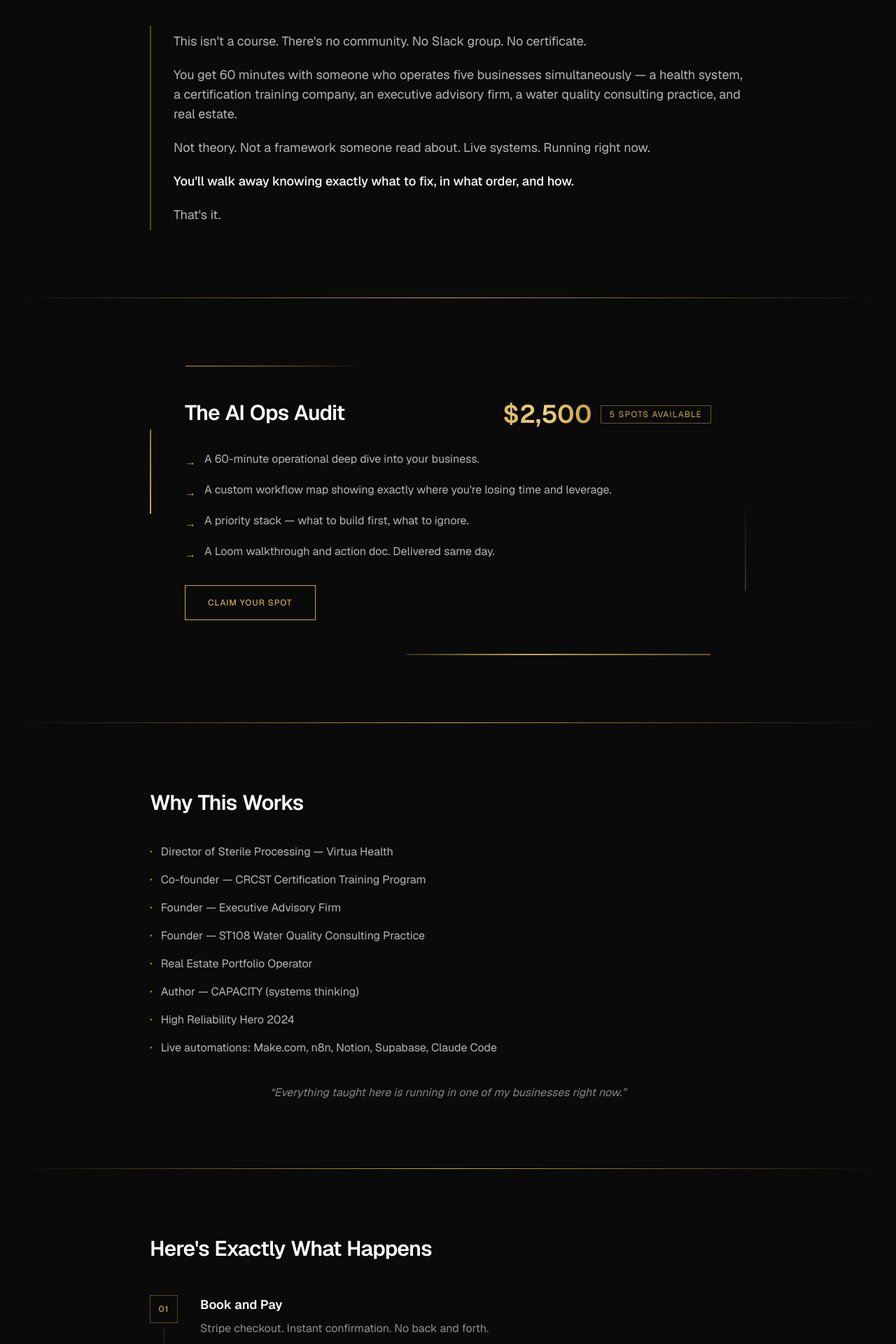
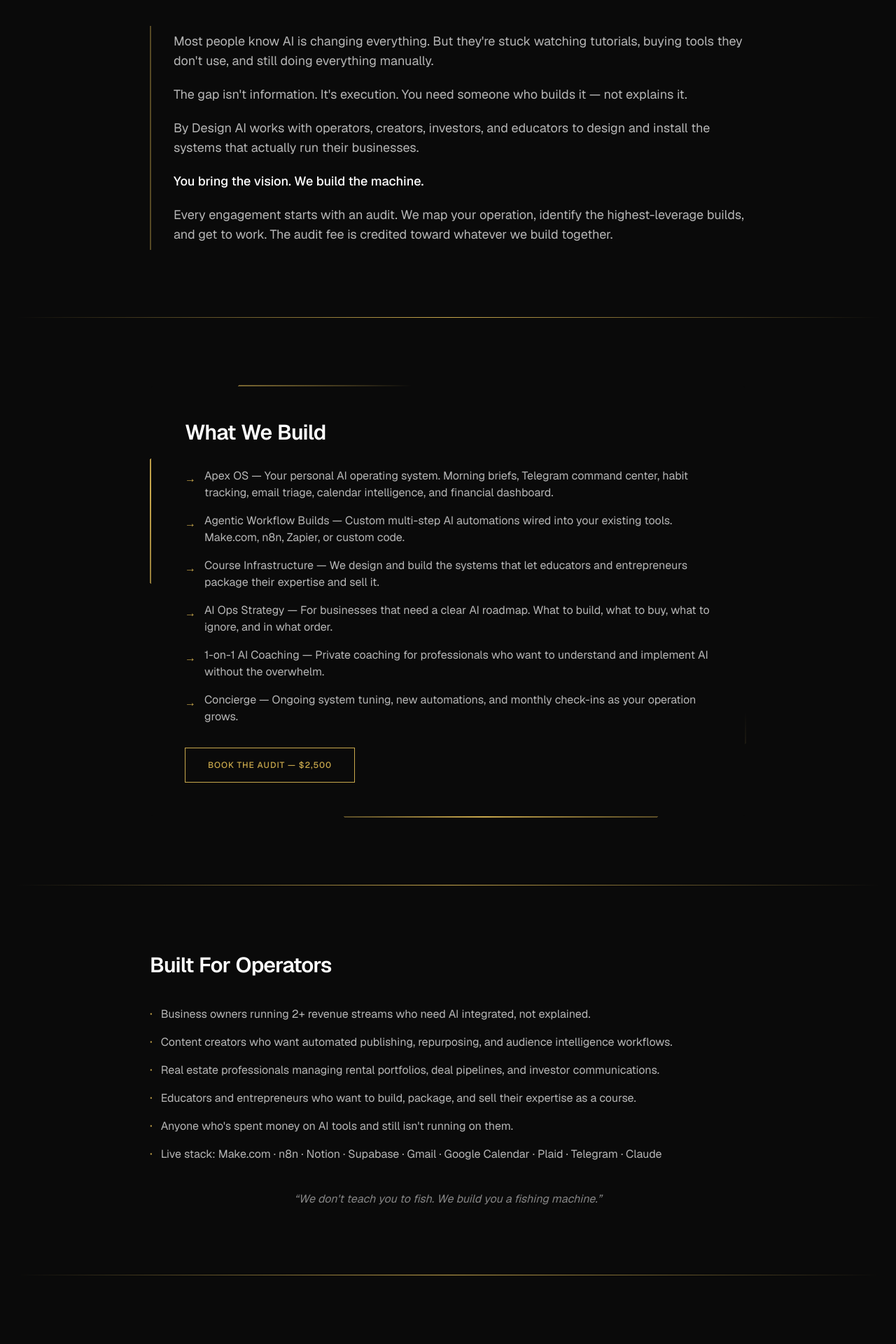
Before and after one commit to terrysc107-cloud/by-design-ai-, a Next.js app: page / in a window 1280 px wide. Shown: the part 860-2780 px from the top of the page at 70% size. Built offline with nearby package versions, Linux system fonts and the light colour scheme.

Commit message:
feat: reposition By Design AI as AI expert consultant brand with Apex OS
Full landing page repositioned: consultant brand (By Design AI), Apex OS product, audit-first funnel, 5 service specializations, no pricing on downstream services — audit fee credited to any build.

```diff
--- a/app/layout.tsx
+++ b/app/layout.tsx
@@ -4,12 +4,12 @@ import './globals.css'
 import SmoothScrollProvider from '@/components/providers/SmoothScrollProvider'
 
 export const metadata: Metadata = {
-  title: 'By Design AI — AI Operations Coaching',
+  title: 'By Design AI — AI Expert Consulting',
   description:
-    'A 60-minute operational deep dive into your business. Built for operators doing $5K–$30K a month who are still the bottleneck.',
+    'AI strategy, agentic workflows, custom OS builds, and 1-on-1 coaching for business owners, content creators, and real estate professionals.',
   openGraph: {
-    title: 'By Design AI — AI Operations Coaching',
-    description: 'Stop being the bottleneck. 5 spots. No exceptions.',
+    title: 'By Design AI — AI Expert Consulting',
+    description: 'Stop learning about AI. Start running on it.',
     siteName: 'By Design AI',
   },
 }
--- a/components/layout/StickyMobileCTA.tsx
+++ b/components/layout/StickyMobileCTA.tsx
@@ -46,7 +46,7 @@ export default function StickyMobileCTA() {
             Processing…
           </>
         ) : (
-          '5 Spots Left — Book the Audit $2,500'
+          'Book the Audit — $2,500'
         )}
       </button>
     </motion.div>
--- a/components/sections/FinalCTA.tsx
+++ b/components/sections/FinalCTA.tsx
@@ -50,7 +50,7 @@ export default function FinalCTA() {
         />
 
         <h2 className="text-3xl md:text-5xl font-semibold text-white tracking-tight">
-          <TextReveal text="5 Spots. This Month Only." />
+          <TextReveal text="The First Call That Changes How You Work." />
         </h2>
 
         <motion.p
@@ -60,7 +60,7 @@ export default function FinalCTA() {
           viewport={{ once: true }}
           transition={{ duration: 0.7, ease: [0.16, 1, 0.3, 1], delay: 0.3 }}
         >
-          When they&apos;re gone they&apos;re gone. Next availability opens the following month. No waitlist. No exceptions.
+          Book the AI Ops Audit. Walk away knowing exactly what to build and how. The $2,500 audit fee is credited toward any service we take on together.
         </motion.p>
 
         <motion.div
@@ -71,7 +71,7 @@ export default function FinalCTA() {
           transition={{ duration: 0.7, ease: [0.16, 1, 0.3, 1], delay: 0.5 }}
         >
           <CTAButton onClick={handleCheckout} loading={loading} size="large">
-            I&apos;m Ready — Claim My Spot
+            Book the Audit — $2,500
           </CTAButton>
           {error && <p className="text-red-400 text-xs">{error}</p>}
         </motion.div>
@@ -83,7 +83,7 @@ export default function FinalCTA() {
           viewport={{ once: true }}
           transition={{ duration: 0.6, delay: 0.8 }}
         >
-          By Design AI works with a small number of operators at a time — by design.
+          Apex OS is configured to your operation — by design.
         </motion.p>
       </div>
     </section>
--- a/components/sections/Hero.tsx
+++ b/components/sections/Hero.tsx
@@ -62,13 +62,13 @@ export default function Hero() {
           animate={{ opacity: 1 }}
           transition={{ duration: 0.8, delay: 0.1 }}
         >
-          AI Operations Coaching
+          AI Strategy · Agentic Systems · Course Builds · 1-on-1 Coaching
         </motion.p>
 
         {/* Headline */}
         <h1 className="text-4xl md:text-6xl lg:text-7xl font-semibold leading-[1.05] tracking-tight text-white max-w-3xl">
           <TextReveal
-            text="Most People Aren't Ready for This."
+            text="Stop Learning About AI. Start Running on It."
             delay={0.2}
           />
         </h1>
@@ -80,7 +80,7 @@ export default function Hero() {
           animate={{ opacity: 1, y: 0 }}
           transition={{ duration: 0.7, ease: [0.16, 1, 0.3, 1], delay: 0.8 }}
         >
-          If you&apos;re doing $5K–$30K a month and you&apos;re still the bottleneck in your own business — this was built for you. If that&apos;s not you, this isn&apos;t the right fit.
+          By Design AI builds custom AI systems for business owners, content creators, and real estate professionals — from agentic workflows and personal OS builds to course infrastructure and private coaching. Done for you. Done right.
         </motion.p>
 
         {/* Micro-copy */}
@@ -90,7 +90,7 @@ export default function Hero() {
           animate={{ opacity: 1 }}
           transition={{ duration: 0.6, delay: 1.1 }}
         >
-          5 spots. No exceptions. No replays. No refunds.
+          Starts with an audit. Built for your operation.
         </motion.p>
 
         {/* CTA */}
@@ -101,7 +101,7 @@ export default function Hero() {
           className="flex flex-col items-center gap-3"
         >
           <CTAButton onClick={handleCheckout} loading={loading} size="large">
-            I&apos;m Ready — Book the Audit
+            Book the Audit — $2,500
           </CTAButton>
           {error && (
             <p className="text-red-400 text-xs">{error}</p>
--- a/components/sections/OfferLadder.tsx
+++ b/components/sections/OfferLadder.tsx
@@ -4,27 +4,31 @@ import { motion, useReducedMotion } from 'framer-motion'
 import TextReveal from '@/components/ui/TextReveal'
 import AnimatedBorderCard from '@/components/ui/AnimatedBorderCard'
 
-const offers = [
+const specializations = [
   {
-    title: 'AI Ops Audit',
-    price: '$2,500',
-    description: 'Find exactly where your operation breaks down and what to build first.',
-    badge: 'Start Here',
-    active: true,
+    title: 'Apex OS',
+    description:
+      'Your personal AI operating system. Morning briefs, email triage, habit tracking, calendar intelligence, and financial dashboard — all delivered to Telegram.',
   },
   {
-    title: '90-Day AI Integration',
-    price: '$10,000',
-    description: 'Done-with-you build. We implement the full system together.',
-    badge: 'By Application',
-    active: false,
+    title: 'Agentic Workflow Builds',
+    description:
+      'Custom multi-step AI automations wired into your existing tools. We map the process, build the flow, and deploy it.',
   },
   {
-    title: 'Inner Circle',
-    price: '$2,500/month',
-    description: 'Ongoing access. Continued architecture. Stay ahead of the curve.',
-    badge: 'Invite Only',
-    active: false,
+    title: 'Course Infrastructure',
+    description:
+      'We design and build the course systems that let educators and entrepreneurs package their expertise and sell it.',
+  },
+  {
+    title: 'AI Ops Strategy',
+    description:
+      'For businesses that need a clear AI roadmap — what to build, what to buy, what to ignore, and in what order.',
+  },
+  {
+    title: '1-on-1 AI Coaching',
+    description:
+      'Private coaching for professionals who want to understand and implement AI without the overwhelm.',
   },
 ]
 
@@ -33,7 +37,7 @@ export default function OfferLadder() {
 
   const container = {
     hidden: {},
-    visible: { transition: { staggerChildren: shouldReduce ? 0 : 0.15, delayChildren: 0.1 } },
+    visible: { transition: { staggerChildren: shouldReduce ? 0 : 0.12, delayChildren: 0.1 } },
   }
   const card = {
     hidden: shouldReduce ? { opacity: 1 } : { opacity: 0, y: 30 },
@@ -44,55 +48,47 @@ export default function OfferLadder() {
     <section className="section-wide">
       <div className="flex flex-col gap-12">
         <h2 className="text-2xl md:text-3xl font-semibold text-white tracking-tight text-center">
-          <TextReveal text="The Audit Is the Entry Point" />
+          <TextReveal text="What We Specialize In" />
         </h2>
 
         <motion.div
-          className="grid grid-cols-1 md:grid-cols-3 gap-6"
+          className="grid grid-cols-1 md:grid-cols-2 lg:grid-cols-3 gap-6"
           variants={container}
           initial="hidden"
           whileInView="visible"
           viewport={{ once: true, margin: '-60px' }}
         >
-          {offers.map((offer, i) => (
+          {specializations.map((spec, i) => (
             <motion.div
               key={i}
               variants={card}
               whileHover={shouldReduce ? {} : { scale: 1.02, y: -4 }}
               transition={{ type: 'spring', stiffness: 300, damping: 20 }}
-              className={offer.active ? '' : 'opacity-60'}
             >
-              <AnimatedBorderCard active={offer.active} className="h-full">
-                <div className="flex flex-col gap-5 h-full">
-                  <div className="flex items-start justify-between">
-                    <h3 className="text-white font-semibold text-base md:text-lg">
-                      {offer.title}
-                    </h3>
-                    <span
-                      className={`text-xs px-2 py-1 tracking-widest uppercase flex-shrink-0 ml-2 ${
-                        offer.active
-                          ? 'bg-gold text-black font-semibold'
-                          : 'border border-gold/40 text-gold/60'
-                      }`}
-                    >
-                      {offer.badge}
-                    </span>
-                  </div>
-                  <p
-                    className={`text-2xl md:text-3xl font-semibold ${
-                      offer.active ? 'gold-shimmer' : 'text-white/60'
-                    }`}
-                  >
-                    {offer.price}
-                  </p>
+              <AnimatedBorderCard active={false} className="h-full">
+                <div className="flex flex-col gap-4 h-full">
+                  <h3 className="text-white font-semibold text-base md:text-lg">
+                    {spec.title}
+                  </h3>
                   <p className="text-white/55 text-sm leading-relaxed flex-1">
-                    {offer.description}
+                    {spec.description}
                   </p>
                 </div>
               </AnimatedBorderCard>
             </motion.div>
           ))}
         </motion.div>
+
+        <motion.p
+          className="text-center text-white/45 text-sm md:text-base leading-relaxed max-w-2xl mx-auto"
+          initial={shouldReduce ? false : { opacity: 0, y: 12 }}
+          whileInView={{ opacity: 1, y: 0 }}
+          viewport={{ once: true }}
+          transition={{ duration: 0.7, ease: [0.16, 1, 0.3, 1], delay: 0.4 }}
+        >
+          Not sure which applies to you? The audit figures that out. Every engagement starts there
+          — and the audit fee is credited toward whatever we build.
+        </motion.p>
       </div>
     </section>
   )
--- a/components/sections/PatternInterrupt.tsx
+++ b/components/sections/PatternInterrupt.tsx
@@ -16,18 +16,18 @@ export default function PatternInterrupt() {
       >
         <div className="space-y-5 text-white/70 text-base md:text-lg leading-loose">
           <p>
-            This isn&apos;t a course. There&apos;s no community. No Slack group. No certificate.
+            Most people know AI is changing everything. But they&apos;re stuck watching tutorials, buying tools they don&apos;t use, and still doing everything manually.
           </p>
           <p>
-            You get 60 minutes with someone who operates five businesses simultaneously — a health system, a certification training company, an executive advisory firm, a water quality consulting practice, and real estate.
+            The gap isn&apos;t information. It&apos;s execution. You need someone who builds it — not explains it.
           </p>
           <p>
-            Not theory. Not a framework someone read about. Live systems. Running right now.
+            By Design AI works with operators, creators, investors, and educators to design and install the systems that actually run their businesses.
           </p>
           <p className="text-white font-medium">
-            You&apos;ll walk away knowing exactly what to fix, in what order, and how.
+            You bring the vision. We build the machine.
           </p>
-          <p>That&apos;s it.</p>
+          <p>Every engagement starts with an audit. We map your operation, identify the highest-leverage builds, and get to work. The audit fee is credited toward whatever we build together.</p>
         </div>
       </motion.div>
     </section>
--- a/components/sections/TheAudit.tsx
+++ b/components/sections/TheAudit.tsx
@@ -7,10 +7,12 @@ import CTAButton from '@/components/ui/CTAButton'
 import AnimatedBorderCard from '@/components/ui/AnimatedBorderCard'
 
 const bullets = [
-  'A 60-minute operational deep dive into your business.',
-  'A custom workflow map showing exactly where you\'re losing time and leverage.',
-  'A priority stack — what to build first, what to ignore.',
-  'A Loom walkthrough and action doc. Delivered same day.',
+  'Apex OS — Your personal AI operating system. Morning briefs, Telegram command center, habit tracking, email triage, calendar intelligence, and financial dashboard.',
+  'Agentic Workflow Builds — Custom multi-step AI automations wired into your existing tools. Make.com, n8n, Zapier, or custom code.',
+  'Course Infrastructure — We design and build the systems that let educators and entrepreneurs package their expertise and sell it.',
+  'AI Ops Strategy — For businesses that need a clear AI roadmap. What to build, what to buy, what to ignore, and in what order.',
+  '1-on-1 AI Coaching — Private coaching for professionals who want to understand and implement AI without the overwhelm.',
+  'Concierge — Ongoing system tuning, new automations, and monthly check-ins as your operation grows.',
 ]
 
 export default function TheAudit() {
@@ -55,20 +57,10 @@ export default function TheAudit() {
       <AnimatedBorderCard active>
         <div className="flex flex-col gap-8">
           {/* Header */}
-          <div className="flex flex-col md:flex-row md:items-start md:justify-between gap-4">
-            <div>
-              <h2 className="text-2xl md:text-3xl font-semibold text-white tracking-tight">
-                <TextReveal text="The AI Ops Audit" />
-              </h2>
-            </div>
-            <div className="flex items-center gap-3">
-              <span className="text-3xl md:text-4xl font-semibold gold-shimmer">
-                $2,500
-              </span>
-              <span className="text-xs border border-gold/50 text-gold px-3 py-1 tracking-widest uppercase">
-                5 Spots Available
-              </span>
-            </div>
+          <div className="flex flex-col gap-4">
+            <h2 className="text-2xl md:text-3xl font-semibold text-white tracking-tight">
+              <TextReveal text="What We Build" />
+            </h2>
           </div>
 
           {/* Bullets */}
@@ -100,7 +92,7 @@ export default function TheAudit() {
             transition={{ duration: 0.6, delay: 0.6 }}
           >
             <CTAButton onClick={handleCheckout} loading={loading}>
-              Claim Your Spot
+              Book the Audit — $2,500
             </CTAButton>
             {error && <p className="text-red-400 text-xs">{error}</p>}
           </motion.div>
--- a/components/sections/TheOperator.tsx
+++ b/components/sections/TheOperator.tsx
@@ -4,14 +4,12 @@ import { motion, useReducedMotion } from 'framer-motion'
 import TextReveal from '@/components/ui/TextReveal'
 
 const credentials = [
-  'Director of Sterile Processing — Virtua Health',
-  'Co-founder — CRCST Certification Training Program',
-  'Founder — Executive Advisory Firm',
-  'Founder — ST108 Water Quality Consulting Practice',
-  'Real Estate Portfolio Operator',
-  'Author — CAPACITY (systems thinking)',
-  'High Reliability Hero 2024',
-  'Live automations: Make.com, n8n, Notion, Supabase, Claude Code',
+  'Business owners running 2+ revenue streams who need AI integrated, not explained.',
+  'Content creators who want automated publishing, repurposing, and audience intelligence workflows.',
+  'Real estate professionals managing rental portfolios, deal pipelines, and investor communications.',
+  'Educators and entrepreneurs who want to build, package, and sell their expertise as a course.',
+  'Anyone who\'s spent money on AI tools and still isn\'t running on them.',
+  'Live stack: Make.com · n8n · Notion · Supabase · Gmail · Google Calendar · Plaid · Telegram · Claude',
 ]
 
 export default function TheOperator() {
@@ -30,7 +28,7 @@ export default function TheOperator() {
     <section className="section">
       <div className="flex flex-col gap-10">
         <h2 className="text-2xl md:text-3xl font-semibold text-white tracking-tight">
-          <TextReveal text="Why This Works" />
+          <TextReveal text="Built For Operators" />
         </h2>
 
         <motion.ul
@@ -59,7 +57,7 @@ export default function TheOperator() {
           viewport={{ once: true }}
           transition={{ duration: 0.8, delay: 0.6 }}
         >
-          &ldquo;Everything taught here is running in one of my businesses right now.&rdquo;
+          &ldquo;We don&apos;t teach you to fish. We build you a fishing machine.&rdquo;
         </motion.p>
       </div>
     </section>
--- a/components/sections/WhatHappensNext.tsx
+++ b/components/sections/WhatHappensNext.tsx
@@ -6,18 +6,18 @@ import TextReveal from '@/components/ui/TextReveal'
 const steps = [
   {
     num: '01',
-    title: 'Book and Pay',
-    body: 'Stripe checkout. Instant confirmation. No back and forth.',
+    title: 'Book the AI Ops Audit',
+    body: 'A 60-minute deep dive into your operation. We map what you have, identify what to build, and deliver a full priority plan. This is where everyone starts.',
   },
   {
     num: '02',
-    title: 'Complete Your Intake',
-    body: '5 questions. Sent automatically after payment. Takes 10 minutes. Required before the call.',
+    title: 'We Scope and Build',
+    body: 'Based on the audit, we scope your build — Apex OS, agentic workflows, course infrastructure, or a combination. We handle the entire implementation.',
   },
   {
     num: '03',
-    title: 'Get Your Audit',
-    body: '60-minute call. Loom walkthrough. Action doc. All delivered within 48 hours.',
+    title: 'Your System Runs for You',
+    body: 'Automations active. Briefs arriving. Workflows running. You focus on the business — the machine handles the rest.',
   },
 ]
 
@@ -37,7 +37,7 @@ export default function WhatHappensNext() {
     <section className="section">
       <div className="flex flex-col gap-12">
         <h2 className="text-2xl md:text-3xl font-semibold text-white tracking-tight">
-          <TextReveal text="Here's Exactly What Happens" />
+          <TextReveal text="How It Works" />
         </h2>
 
         <motion.div
```
Also changed, not shown: memory/DECISIONS.md (+17 -0 lines), 1 other file (tests, documents, lock files or other folders).
